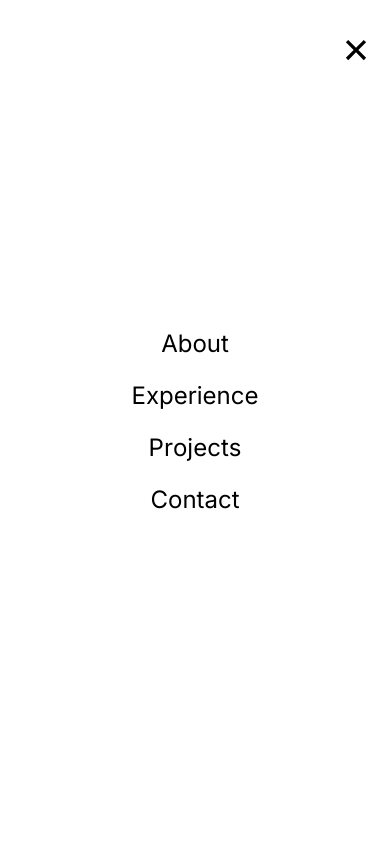
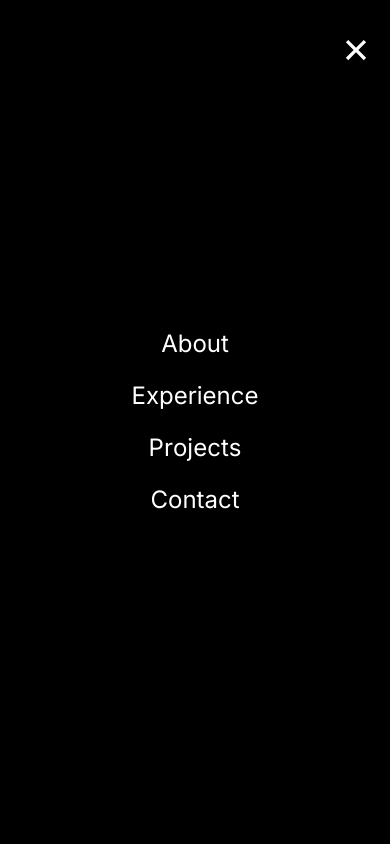
Before and after one commit to ghareebOoo/myPortfolio, a Next.js app: page / in a window 390 px wide. Both pictures are taken after a click on the element 356 px from the left and 50 px from the top of the page. Shown: the top 844 px of the page. Built offline with nearby package versions, Linux system fonts and the light colour scheme.

Commit message:
tweleve commit

```diff
--- a/components/Header.tsx
+++ b/components/Header.tsx
@@ -76,13 +76,13 @@ export default function Header() {
             </div>
 
 
-            <div className={`${showNav ? "translate-y-0" : "-translate-y-full"} lg:hidden transition-transform duration-1000 fixed z-50 w-full h-screen flex flex-col justify-center items-center gap-4 bg-white top-0 left-0`}>
+            <div className={`${showNav ? "translate-y-0" : "-translate-y-full"} lg:hidden transition-transform duration-1000 fixed z-50 w-full h-screen flex flex-col justify-center items-center gap-4 bg-black top-0 left-0`}>
                 <div onClick={()=> setShowNav(false)} className="cursor-pointer absolute top-8 right-4">
-                    <IoCloseSharp className='text-4xl'/>
+                    <IoCloseSharp className='text-4xl text-white'/>
                 </div>
                 <AnimatePresence>
                     {showNav && links.map((link , index)=>{
-                        return <ScrollLink onClick={()=> setShowNav(false)} className='overflow-hidden text-[24px] cursor-pointer w-fit relative before:absolute before:w-0 before:h-[2px] before:-bottom-1 before:left-0  before:bg-black hover:before:w-full before:transition-all before:duration-500' key={index} to={link.href}>{getLetter(link.label)}</ScrollLink>
+                        return <ScrollLink onClick={()=> setShowNav(false)} className='overflow-hidden text-[24px] text-white cursor-pointer w-fit relative before:absolute before:w-0 before:h-[2px] before:-bottom-1 before:left-0  before:bg-black hover:before:w-full before:transition-all before:duration-500' key={index} to={link.href}>{getLetter(link.label)}</ScrollLink>
                     })}
                 </AnimatePresence>
             </div>
```
